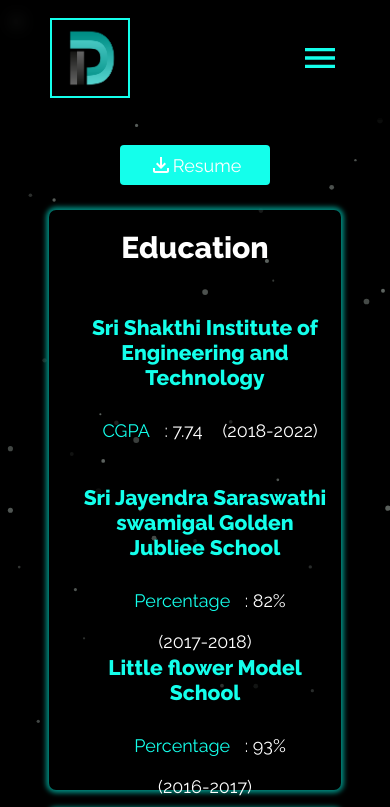
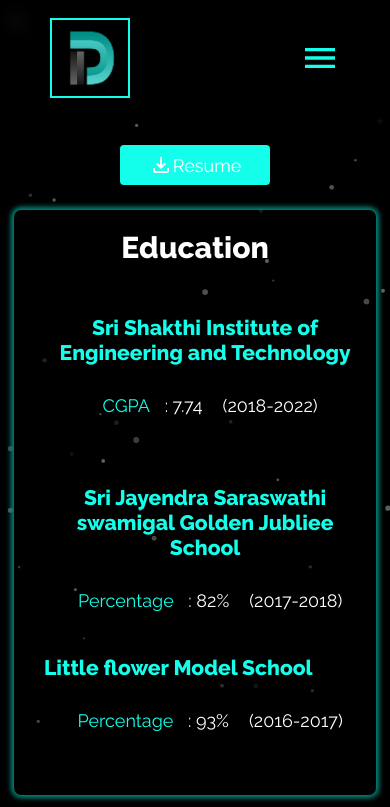
Before and after one commit to dinesh6383/DINESH_PORTFOLIO, a React (Create React App) app: page /resume in a window 390 px wide. Shown: the top 807 px of the page. Built offline with nearby package versions, Linux system fonts and the light colour scheme.

Commit message:
Final commit

```diff
--- a/src/styles.css
+++ b/src/styles.css
@@ -826,7 +826,7 @@
 }
 
 .resume {
-  width: 100%;
+  width: 98vw;
   height: 100%;
   display: flex;
   justify-content: space-around;
@@ -844,7 +844,7 @@
   display: flex;
   flex-direction: column;
   width: 500px;
-  height: 550px;
+  height: max-content;
   border-radius: 7px;
   box-shadow: 0px 0px 5px 3px #008a7e !important;
 }
@@ -921,10 +921,6 @@
     width: 100%;
   }
 
-  .education {
-    height: 580px;
-  }
-
   .clg-mark {
     justify-content: center;
   }
```
